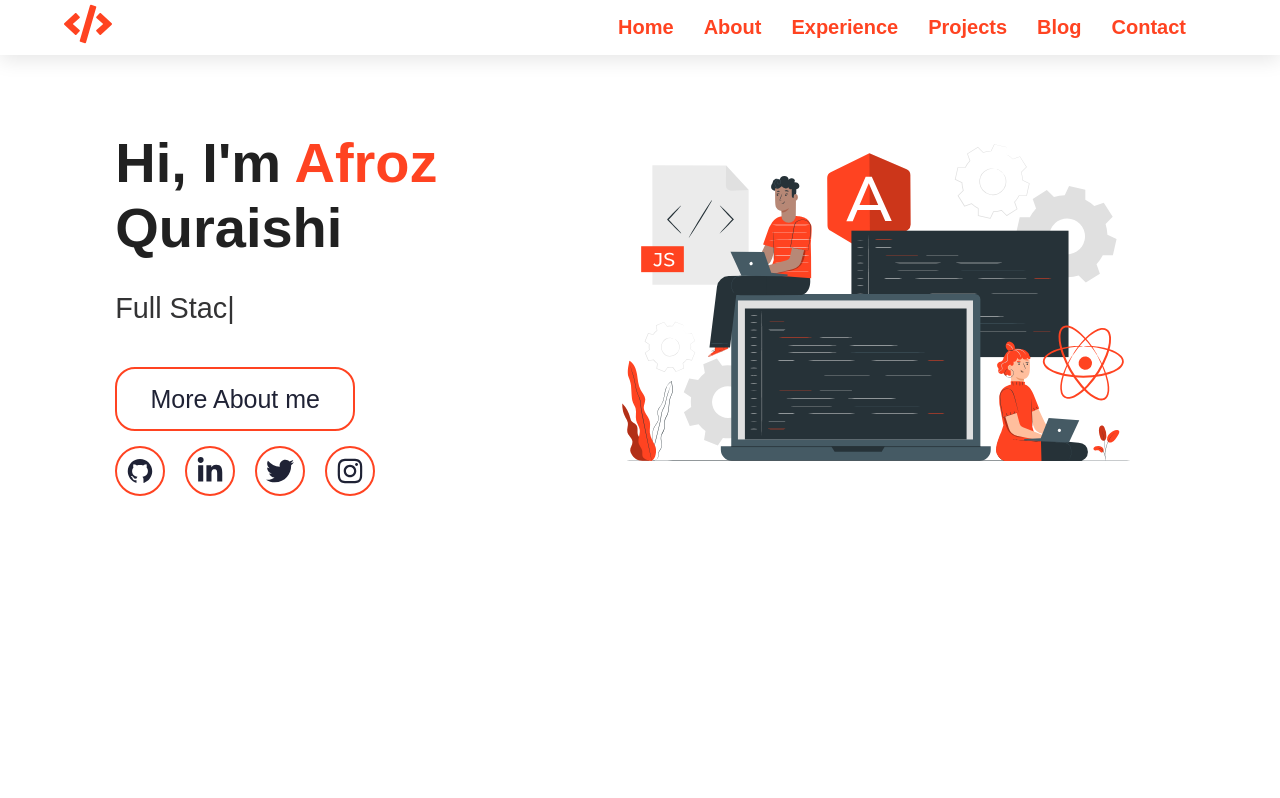
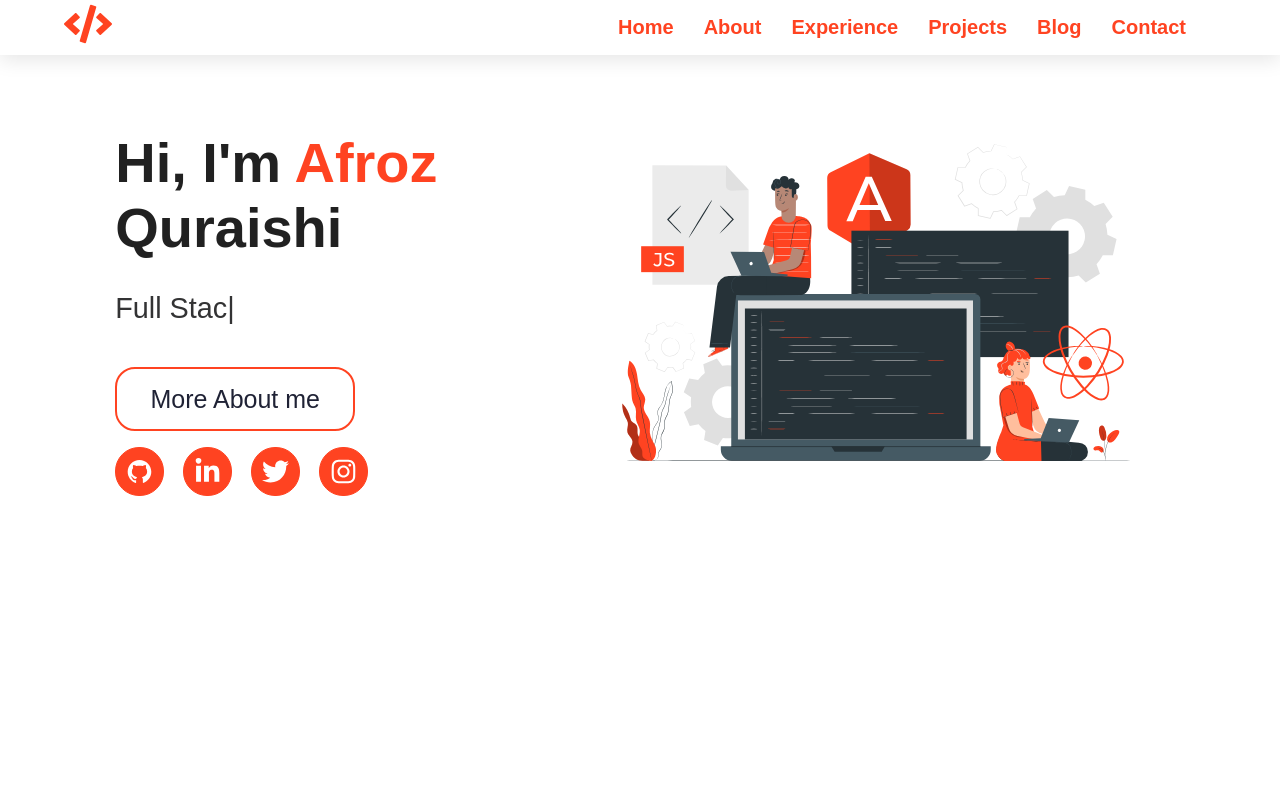
Before and after one commit to afroz23/afrozquraishi, a Next.js app: page / in a window 1280 px wide. Shown: the top 798 px of the page. Built offline with nearby package versions, Linux system fonts and the light colour scheme.

Commit message:
afroz commit

```diff
--- a/src/Components/Contact/Contact.module.css
+++ b/src/Components/Contact/Contact.module.css
@@ -32,7 +32,6 @@
   flex-direction: column;
   justify-content: center;
   align-items: center;
-  padding: 1rem 0.5rem;
 }
 
 .common {
@@ -60,14 +59,14 @@
 .contactSection_logo p a {
   margin-bottom: 20px;
   border: 2px solid #ff4321;
-  height: 50px;
-  width: 150px;
+  height: 55px;
+  width: 190px;
   display: flex;
   flex-direction: column;
   justify-content: center;
   align-items: center;
   border-radius: 20px;
-  font-size: 20px;
+  font-size: 23px;
   transition: all 0.4s ease-in-out;
 }
 
@@ -78,7 +77,7 @@
   border: 2px solid white;
   background-color: #ff4321;
   color: white;
-  font-size: 20px;
+  font-size: 23px;
 }
 
 .contact_info {
--- a/src/Components/Contact/index.js
+++ b/src/Components/Contact/index.js
@@ -27,10 +27,16 @@ const Contact = () => {
               LinkedIn are the best way to communicate though. You can reach out
               to me any time.
             </p>
+            <div style={{ marginTop: "10px" }}>
+              Email Id: afroziiitian@gmail.com
+            </div>
             <div className={styles.contactSection_logo}>
               <p>
-                <a className={styles.link} href="mailto:afroziiitian@gmail.com">
-                  Send email
+                <a
+                  className={styles.link}
+                  href="https://www.linkedin.com/in/afrozquraishi/"
+                >
+                  Let&apos;s Connect
                 </a>
               </p>
             </div>
--- a/src/Components/Home/Home.module.css
+++ b/src/Components/Home/Home.module.css
@@ -31,24 +31,6 @@
   justify-content: flex-start;
 }
 
-.header_anchor {
-  color: #1f2235;
-}
-
-.header__ul .header_anchor {
-  width: 50px;
-  height: 50px;
-  border: 2px solid #ff4321;
-  border-radius: 50%;
-  display: flex;
-  font-size: 28px;
-  align-items: center;
-  justify-content: center;
-  margin-right: 20px;
-  transition: all 0.5s linear;
-  cursor: pointer;
-}
-
 .header_font_size {
   padding-top: 20%;
   font-size: 3.5rem;
@@ -61,7 +43,7 @@
   display: flex;
   justify-content: flex-start;
   margin-top: 2rem;
-  margin-bottom: 2rem;
+  margin-bottom: 1rem;
 }
 
 .more_about {
@@ -87,26 +69,45 @@
   cursor: pointer;
 }
 
+.header_anchor {
+  color: white;
+  background-color: #ff4321;
+}
+
+.header__ul .header_anchor {
+  width: 49px;
+  height: 49px;
+  border: 1px solid #ff4321;
+  border-radius: 49%;
+  display: flex;
+  font-size: 27px;
+  align-items: center;
+  justify-content: center;
+  margin-right: 19px;
+  transition: all -1.5s linear;
+  cursor: pointer;
+}
+
 .header__ul .header_anchor:hover {
-  background: #ff4321;
+  background-color: #ff5757b6;
   border: 2px solid transparent;
   transition: all 0.2s linear;
   cursor: pointer;
 }
 
 .header__ul .header_anchor:hover .headerIcon {
-  color: #edf2fc;
   transition: all 0.2s linear;
 }
 
 .header__buttons {
   display: flex;
   justify-content: flex-start;
+  margin-bottom: 1rem;
+  margin-top: 1rem;
 }
 
 .header__buttons a {
   text-decoration: none;
-  margin-bottom: 15px;
 }
 
 .btn :hover {
--- a/src/Components/Projects/Projects.module.css
+++ b/src/Components/Projects/Projects.module.css
@@ -62,7 +62,7 @@
 .card:hover {
   transform: scale(0.999);
   transition: transform 0.5s ease;
-  box-shadow: 0 3px 10px rgb(0, 0, 0, 0.3);
+  box-shadow: 1px 2px 3px 0 rgb(0, 0, 0, 0.3);
 }
 
 .main_iconss {
--- a/styles/globals.css
+++ b/styles/globals.css
@@ -6,26 +6,6 @@ body {
   font-family: -apple-system, BlinkMacSystemFont, Segoe UI, Roboto, Oxygen,
     Ubuntu, Cantarell, Fira Sans, Droid Sans, Helvetica Neue, sans-serif;
   font-family: "Roboto", sans-serif;
-}
-
-:root {
-  --color-primary-accent: #2614c7;
-  --color-primary: #000;
-  --color-button: #3d486c;
-  --color-paragraph: #797979;
-  --color-button-text: rgb(255, 255, 255);
-  --color-background: #fff;
-  --color-anchor: #000aff;
-}
-
-[data-theme="dark"] {
-  --color-primary-accent: #00ff4c;
-  --color-primary: #fff;
-  --color-button: #00ff4c;
-  --color-paragraph: #8a8a8a;
-  --color-button-text: rgb(0, 0, 0);
-  --color-background: #22212b;
-  --color-anchor: #00ff4c;
 }
 
 a {
@@ -45,8 +25,6 @@ body {
   font-family: "Poppins", sans-serif;
   scroll-behavior: smooth;
   overflow-y: scroll;
-  background-color: var(--color-background);
-  color: var(--color-primary);
   font-family: "Poppins", sans-serif;
 }
 
@@ -56,11 +34,12 @@ body::-webkit-scrollbar-track {
 }
 
 body::-webkit-scrollbar {
-  width: 30px;
-  padding: 2px 10px;
+  width: 25px;
+  padding: 200px 10px;
 }
+
 body::-webkit-scrollbar-thumb {
-  border-radius: 15px;
+  border-radius: 9px;
   background-color: #ff4321;
 }
 
```
